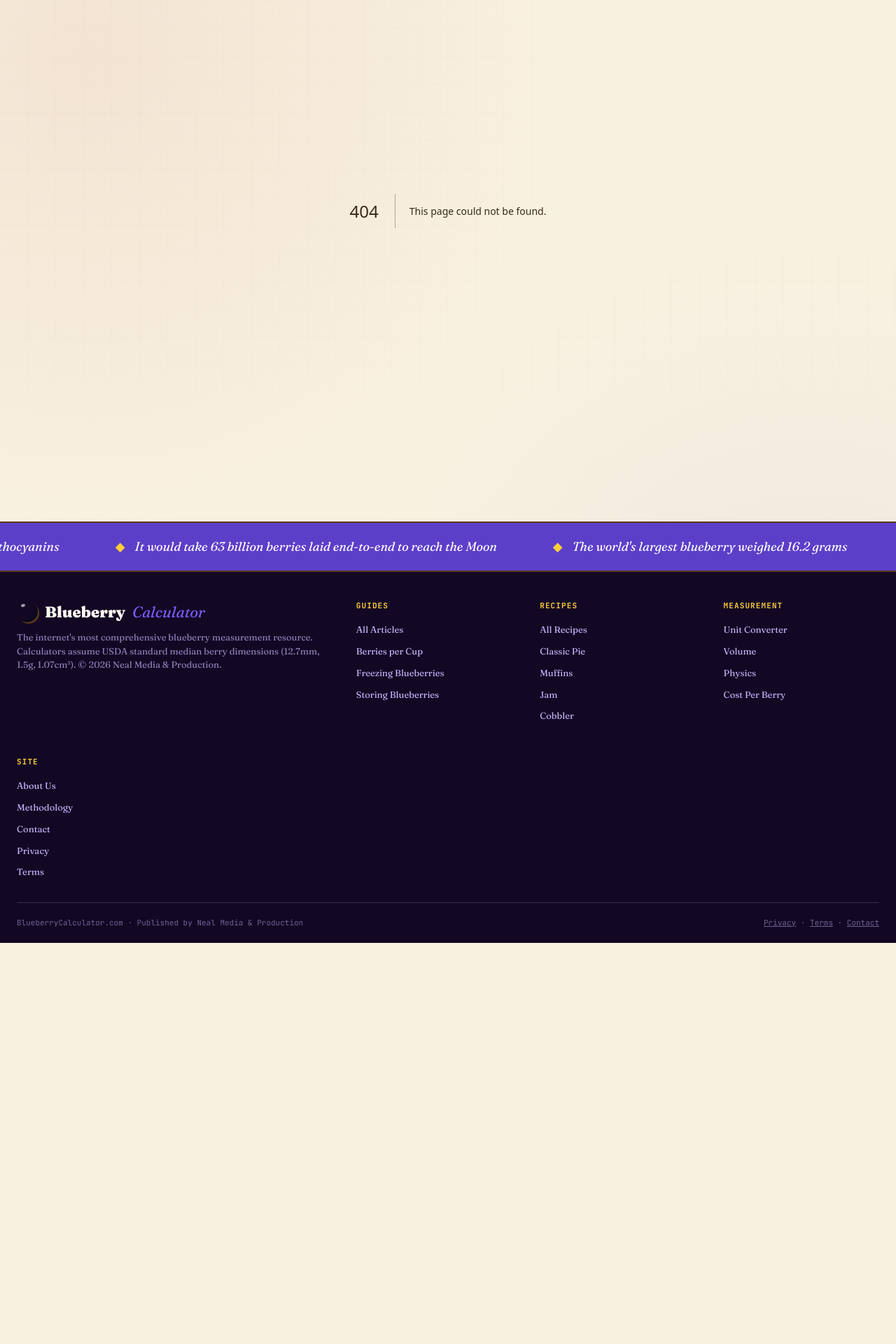
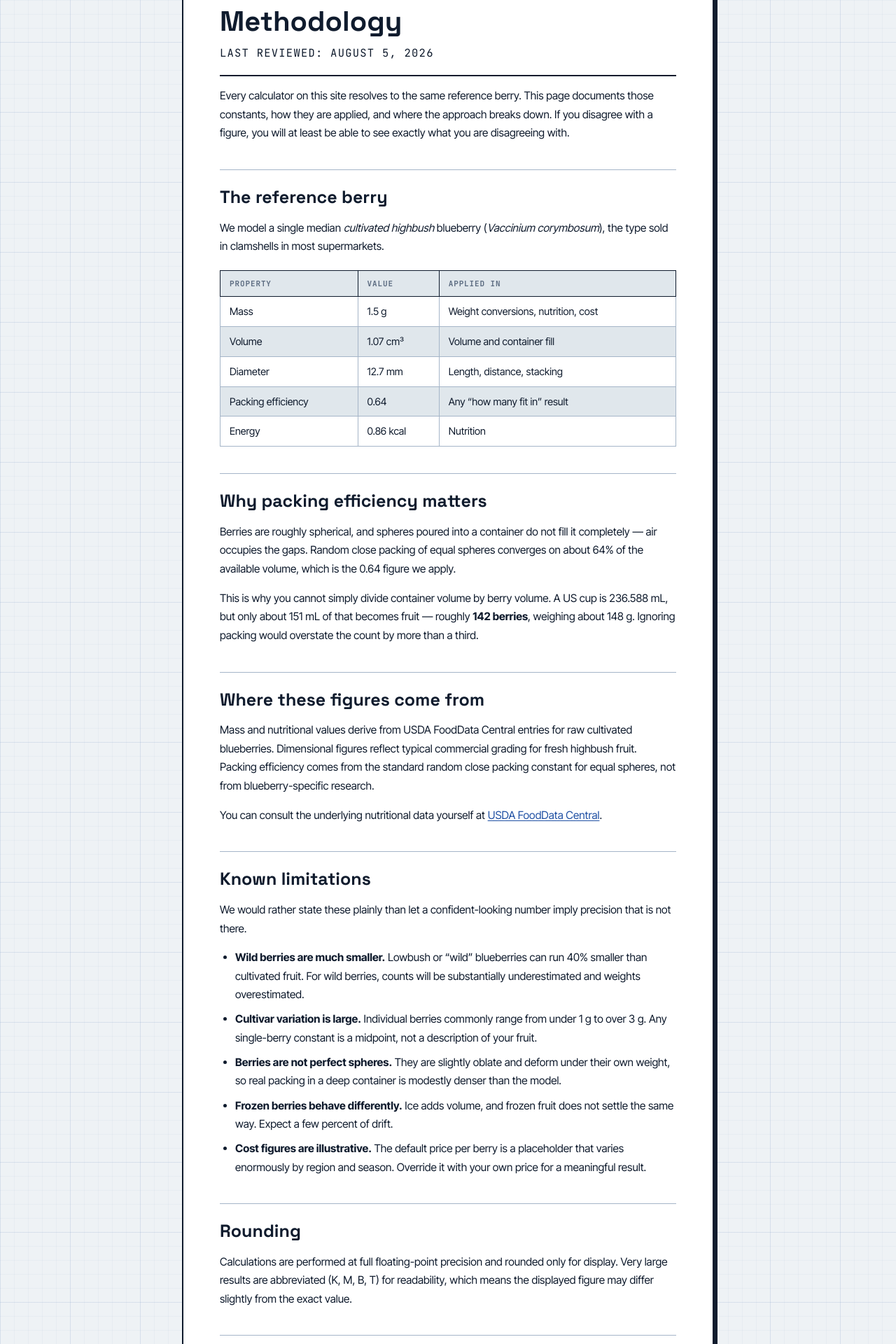
Before and after one commit to AKNeal/blueberry-calculator, a Next.js app: page /methodology in a window 1280 px wide. Before the commit this address had no page. Shown: the part 240-2160 px from the top of the page at 70% size. Before the commit the page ends 1587 px from the top, so only its background shows below. Built offline with nearby package versions, Linux system fonts and the light colour scheme.

Commit message:
Add methodology page documenting calculator constants

```diff
--- /dev/null
+++ b/app/methodology/page.tsx
@@ -0,0 +1,162 @@
+import type { Metadata } from "next";
+import ThemeBody from "@/components/ThemeBody";
+import { SITE } from "@/lib/site";
+import { BERRY, CUP_ML, CUP_GRAMS } from "@/lib/constants";
+
+export const metadata: Metadata = {
+  title: "Methodology",
+  description:
+    "The reference figures behind every BlueberryCalculator.com result — median berry mass, volume, diameter, packing efficiency — and the limits of each.",
+};
+
+export default function MethodologyPage() {
+  const berriesPerCup = Math.round((CUP_ML * BERRY.PACKING_EFFICIENCY) / BERRY.VOLUME_CM3);
+
+  return (
+    <>
+      <ThemeBody theme="technical" />
+      <main className="doc-page">
+        <div className="doc-inner">
+          <div className="doc-eyebrow">▸ Reference</div>
+          <h1>Methodology</h1>
+          <p className="doc-updated">Last reviewed: {SITE.policyUpdated}</p>
+
+          <p className="doc-lede">
+            Every calculator on this site resolves to the same reference berry. This page
+            documents those constants, how they are applied, and where the approach breaks
+            down. If you disagree with a figure, you will at least be able to see exactly
+            what you are disagreeing with.
+          </p>
+
+          <h2>The reference berry</h2>
+          <p>
+            We model a single median <em>cultivated highbush</em> blueberry
+            (<em>Vaccinium corymbosum</em>), the type sold in clamshells in most
+            supermarkets.
+          </p>
+
+          <table className="doc-table">
+            <thead>
+              <tr>
+                <th>Property</th>
+                <th>Value</th>
+                <th>Applied in</th>
+              </tr>
+            </thead>
+            <tbody>
+              <tr>
+                <td>Mass</td>
+                <td>{BERRY.MASS_G} g</td>
+                <td>Weight conversions, nutrition, cost</td>
+              </tr>
+              <tr>
+                <td>Volume</td>
+                <td>{BERRY.VOLUME_CM3} cm³</td>
+                <td>Volume and container fill</td>
+              </tr>
+              <tr>
+                <td>Diameter</td>
+                <td>{BERRY.DIAMETER_MM} mm</td>
+                <td>Length, distance, stacking</td>
+              </tr>
+              <tr>
+                <td>Packing efficiency</td>
+                <td>{BERRY.PACKING_EFFICIENCY}</td>
+                <td>Any &ldquo;how many fit in&rdquo; result</td>
+              </tr>
+              <tr>
+                <td>Energy</td>
+                <td>{BERRY.CAL_PER_BERRY} kcal</td>
+                <td>Nutrition</td>
+              </tr>
+            </tbody>
+          </table>
+
+          <h2>Why packing efficiency matters</h2>
+          <p>
+            Berries are roughly spherical, and spheres poured into a container do not fill
+            it completely — air occupies the gaps. Random close packing of equal spheres
+            converges on about 64% of the available volume, which is the{" "}
+            {BERRY.PACKING_EFFICIENCY} figure we apply.
+          </p>
+          <p>
+            This is why you cannot simply divide container volume by berry volume. A
+            US cup is {CUP_ML} mL, but only about{" "}
+            {Math.round(CUP_ML * BERRY.PACKING_EFFICIENCY)} mL of that becomes fruit —
+            roughly <strong>{berriesPerCup} berries</strong>, weighing about {CUP_GRAMS} g.
+            Ignoring packing would overstate the count by more than a third.
+          </p>
+
+          <h2>Where these figures come from</h2>
+          <p>
+            Mass and nutritional values derive from USDA FoodData Central entries for raw
+            cultivated blueberries. Dimensional figures reflect typical commercial grading
+            for fresh highbush fruit. Packing efficiency comes from the standard random
+            close packing constant for equal spheres, not from blueberry-specific research.
+          </p>
+          <p>
+            You can consult the underlying nutritional data yourself at{" "}
+            <a href="https://fdc.nal.usda.gov/" target="_blank" rel="noopener noreferrer">
+              USDA FoodData Central
+            </a>
+            .
+          </p>
+
+          <h2>Known limitations</h2>
+          <p>
+            We would rather state these plainly than let a confident-looking number imply
+            precision that is not there.
+          </p>
+          <ul>
+            <li>
+              <strong>Wild berries are much smaller.</strong> Lowbush or &ldquo;wild&rdquo;
+              blueberries can run 40% smaller than cultivated fruit. For wild berries,
+              counts will be substantially underestimated and weights overestimated.
+            </li>
+            <li>
+              <strong>Cultivar variation is large.</strong> Individual berries commonly
+              range from under 1 g to over 3 g. Any single-berry constant is a midpoint,
+              not a description of your fruit.
+            </li>
+            <li>
+              <strong>Berries are not perfect spheres.</strong> They are slightly oblate and
+              deform under their own weight, so real packing in a deep container is
+              modestly denser than the model.
+            </li>
+            <li>
+              <strong>Frozen berries behave differently.</strong> Ice adds volume, and
+              frozen fruit does not settle the same way. Expect a few percent of drift.
+            </li>
+            <li>
+              <strong>Cost figures are illustrative.</strong> The default price per berry is
+              a placeholder that varies enormously by region and season. Override it with
+              your own price for a meaningful result.
+            </li>
+          </ul>
+
+          <h2>Rounding</h2>
+          <p>
+            Calculations are performed at full floating-point precision and rounded only
+            for display. Very large results are abbreviated (K, M, B, T) for readability,
+            which means the displayed figure may differ slightly from the exact value.
+          </p>
+
+          <h2>Recipe testing</h2>
+          <p>
+            Recipes marked <strong>TESTED</strong> have been prepared in our own kitchen and
+            the written method reflects what actually worked. Recipes without the stamp are
+            developed from established baking and preserving technique but have not yet been
+            through our kitchen. We label the difference rather than obscure it.
+          </p>
+
+          <h2>Corrections</h2>
+          <p>
+            If you believe a constant or a formula here is wrong, email{" "}
+            <a href={`mailto:${SITE.email}`}>{SITE.email}</a> with your reasoning and a
+            source. We publish our inputs precisely so they can be checked.
+          </p>
+        </div>
+      </main>
+    </>
+  );
+}
```
